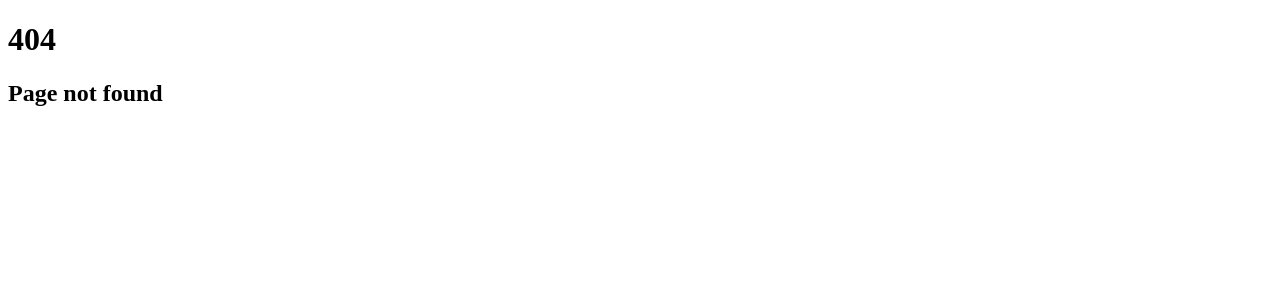
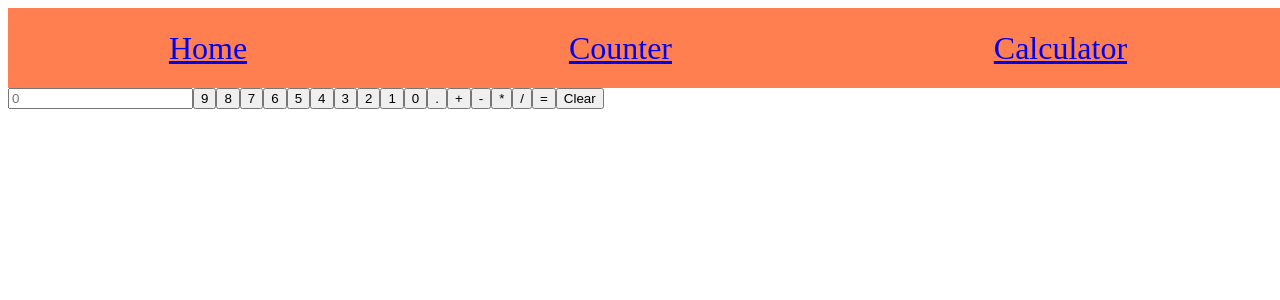
Before and after one commit to reyk-zepper/React1, a React (Create React App) app: page /calculator in a window 1280 px wide. Before the commit this address had no page. Shown: the top 300 px of the page. Built offline with nearby package versions, Linux system fonts and the light colour scheme.

Commit message:
add calculator to about, change name and path

```diff
--- a/src/App.js
+++ b/src/App.js
@@ -1,7 +1,7 @@
 import React from "react";
 import Counter from "./components/Count";
 import Header from "./components/Header";
-import About from "./components/About";
+import Calculator from "./components/Calculator";
 import Home from "./components/Home";
 import Errorpage from "./components/Errorpage";
 import { Route, Routes } from "react-router-dom";
@@ -29,11 +29,11 @@ export default function App() {
           }
         />
         <Route
-          path="/about"
+          path="/calculator"
           element={
             <>
               <Header />
-              <About />
+              <Calculator />
             </>
           }
         />
--- a/src/components/About.js
+++ /dev/null
@@ -1,9 +0,0 @@
-import React from "react";
-
-export default function About() {
-  return (
-    <div>
-      <h1>this is ABOUT</h1>
-    </div>
-  );
-}
--- /dev/null
+++ b/src/components/Calculator.js
@@ -0,0 +1,27 @@
+import React from "react";
+
+export default function Calculator() {
+  return (
+    <div>
+      <input type="text" placeholder="0" id="answer" />
+      <input type="button" value="9" />
+      <input type="button" value="8" />
+      <input type="button" value="7" />
+      <input type="button" value="6" />
+      <input type="button" value="5" />
+      <input type="button" value="4" />
+      <input type="button" value="3" />
+      <input type="button" value="2" />
+      <input type="button" value="1" />
+
+      <input type="button" value="0" />
+      <input type="button" value="." />
+      <input type="button" value="+" />
+      <input type="button" value="-" />
+      <input type="button" value="*" />
+      <input type="button" value="/" />
+      <input type="button" value="=" />
+      <input type="button" value="Clear" />
+    </div>
+  );
+}
--- a/src/components/Header.js
+++ b/src/components/Header.js
@@ -12,8 +12,8 @@ export default function Header() {
         <Link to={"/counter"}>
           <li>Counter</li>
         </Link>
-        <Link to={"/about"}>
-          <li>About</li>
+        <Link to={"/calculator"}>
+          <li>Calculator</li>
         </Link>
       </ul>
     </StyledHeader>
--- a/src/components/Home.js
+++ b/src/components/Home.js
@@ -1,17 +1,39 @@
 import React from "react";
 import { useNavigate } from "react-router-dom";
+import styled from "styled-components";
 
 export default function Home() {
   const navigate = useNavigate();
 
-  const handleClick = () => {
+  const handleCounterClick = () => {
     navigate("/counter");
+  };
+  const handleCalculatorClick = () => {
+    navigate("/calculator");
   };
 
   return (
-    <div>
+    <StyledButtonBox>
       <h1>you're HOME now</h1>
-      <button onClick={handleClick}>click me to the COUNTER</button>
-    </div>
+      <button onClick={handleCounterClick}>
+        click me to the <strong>COUNTER</strong>
+      </button>
+      <button onClick={handleCalculatorClick}>
+        click me to the <strong>CALCULATOR</strong>
+      </button>
+    </StyledButtonBox>
   );
 }
+
+const StyledButtonBox = styled.div`
+  display: flex;
+  flex-direction: column;
+  align-items: center;
+  justify-content: center;
+  button {
+    padding: 1rem;
+    margin: 1rem;
+    font-size: 1.5rem;
+    cursor: pointer;
+  }
+`;
```
